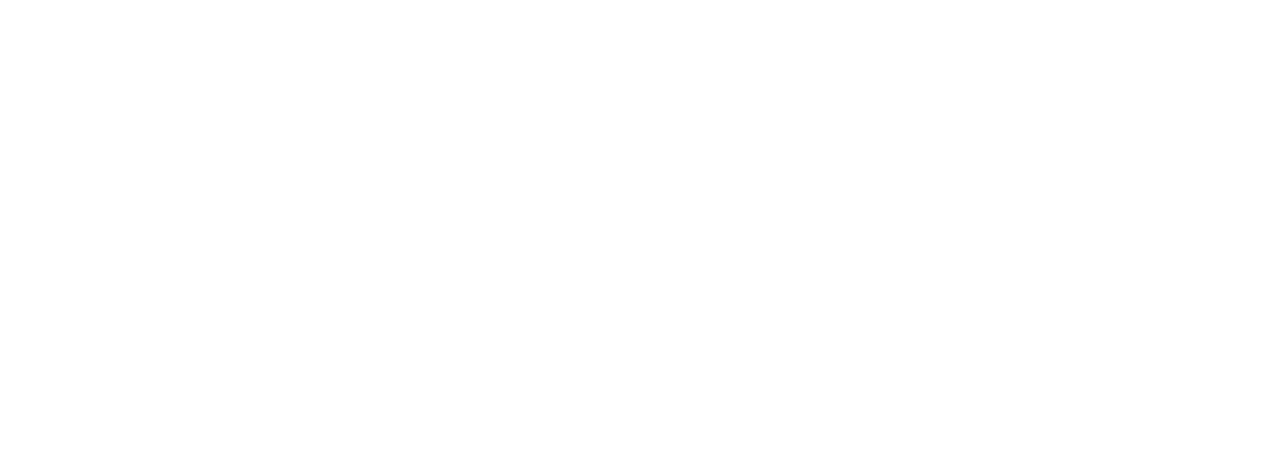
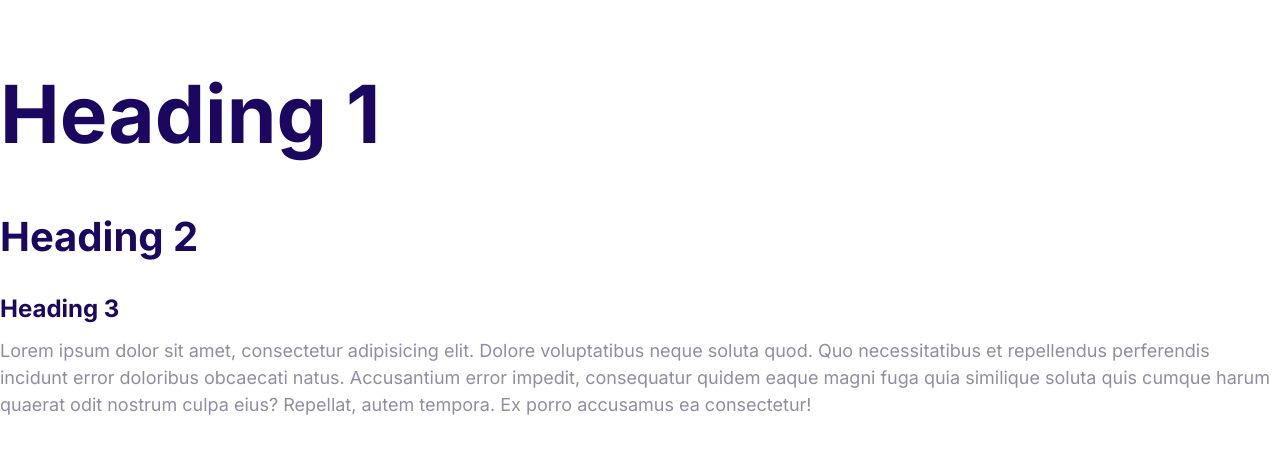
Before and after one commit to akashchendayad/akash, a plain HTML site: page index.html in a window 1280 px wide. Drawn offline with Linux system fonts and the light colour scheme.

Commit message:
define styles for fonts.

```diff
--- a/css/styles.css
+++ b/css/styles.css
@@ -1,9 +1,49 @@
-:root{
+:root {
+  --color-primary: #2584ff;
+  --color-secondary: #00d9ff;
+  --color-accent: #ff3400;
+  --color-headings: #1b0760;
+  --color-body: #918ca4;
+}
+html {
+  font-size: 62.5%;
+}
+body {
+  font-family: Inter, Arial, Helvetica, sans-serif;
+  color: var(--color-body);
+  font-size: 2.4rem;
+  line-height: 1.5;
+}
+h1,
+h2,
+h3 {
+  color: var(--color-headings);
+  margin-bottom: 1rem;
+}
+h1 {
+  font-size: 7rem;
+}
+h2 {
+  font-size: 4rem;
+}
+h3 {
+  font-size: 3rem;
+}
+p {
+  margin-top: 0;
+}
+@media screen and (min-width: 1024px) {
+  body {
+    font-size: 1.8rem;
+  }
 
-    --color-primary:#2584ff;
-    --color-secondary:#00d9ff;
-    --color-accent:#ff3400;
-    --color-headings:#1b0760;
-    --color-body:#918ca4;
+  h1 {
+    font-size: 8rem;
+  }
+  h2 {
+    font-size: 4rem;
+  }
+  h3 {
+    font-size: 2.4rem;
+  }
 }
-}
--- a/index.html
+++ b/index.html
@@ -5,8 +5,25 @@
     <meta http-equiv="X-UA-Compatible" content="IE=edge" />
     <meta name="viewport" content="width=device-width, initial-scale=1.0" />
     <title>Document</title>
-    <link rel="stylesheet" href="css/normalize.css">
-    <link rel="stylesheet" href="css/styles.css">
+    <link rel="preconnect" href="https://fonts.gstatic.com" />
+    <link
+      href="https://fonts.googleapis.com/css2?family=Inter:wght@400;700&display=swap"
+      rel="stylesheet"
+    />
+    <link rel="stylesheet" href="css/normalize.css" />
+    <link rel="stylesheet" href="css/styles.css" />
   </head>
-  <body></body>
+  <body>
+    <h1>Heading 1</h1>
+    <h2>Heading 2</h2>
+    <h3>Heading 3</h3>
+    <p>
+      Lorem ipsum dolor sit amet, consectetur adipisicing elit. Dolore
+      voluptatibus neque soluta quod. Quo necessitatibus et repellendus
+      perferendis incidunt error doloribus obcaecati natus. Accusantium error
+      impedit, consequatur quidem eaque magni fuga quia similique soluta quis
+      cumque harum quaerat odit nostrum culpa eius? Repellat, autem tempora. Ex
+      porro accusamus ea consectetur!
+    </p>
+  </body>
 </html>
```
